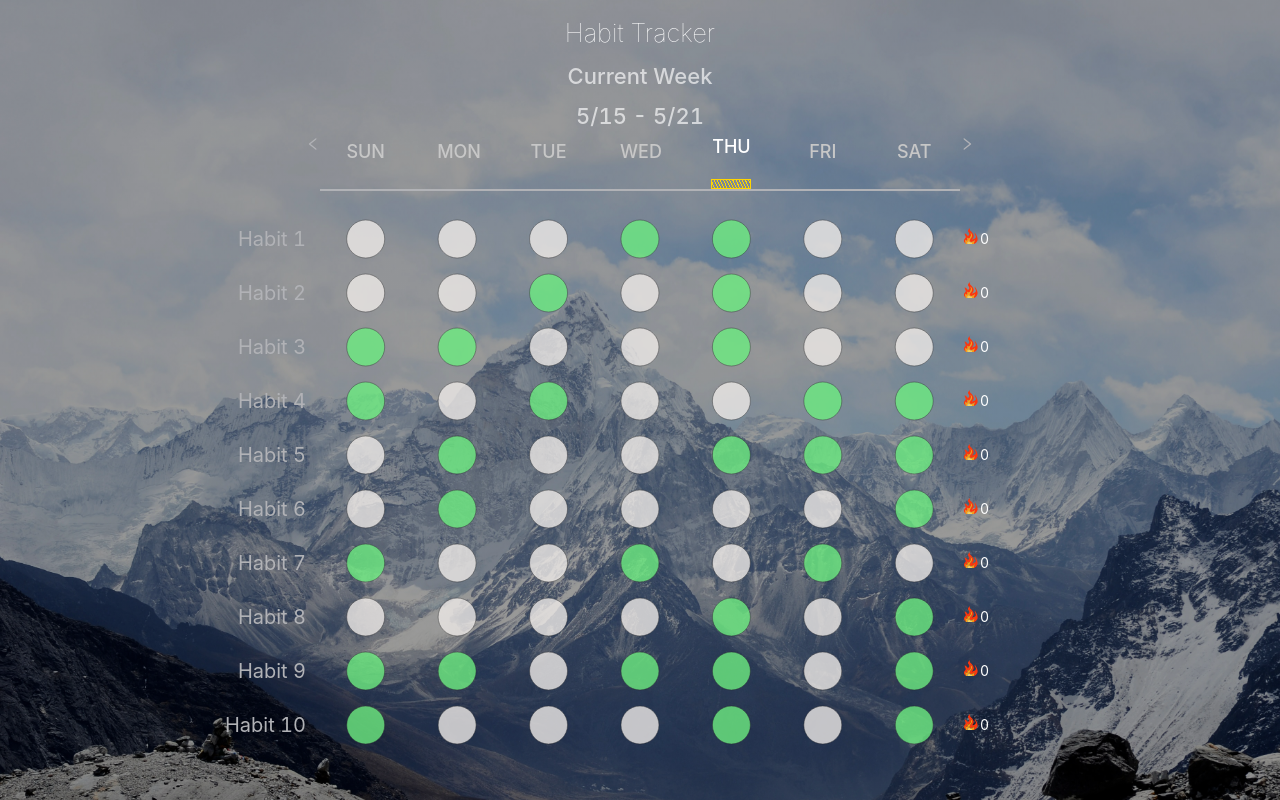
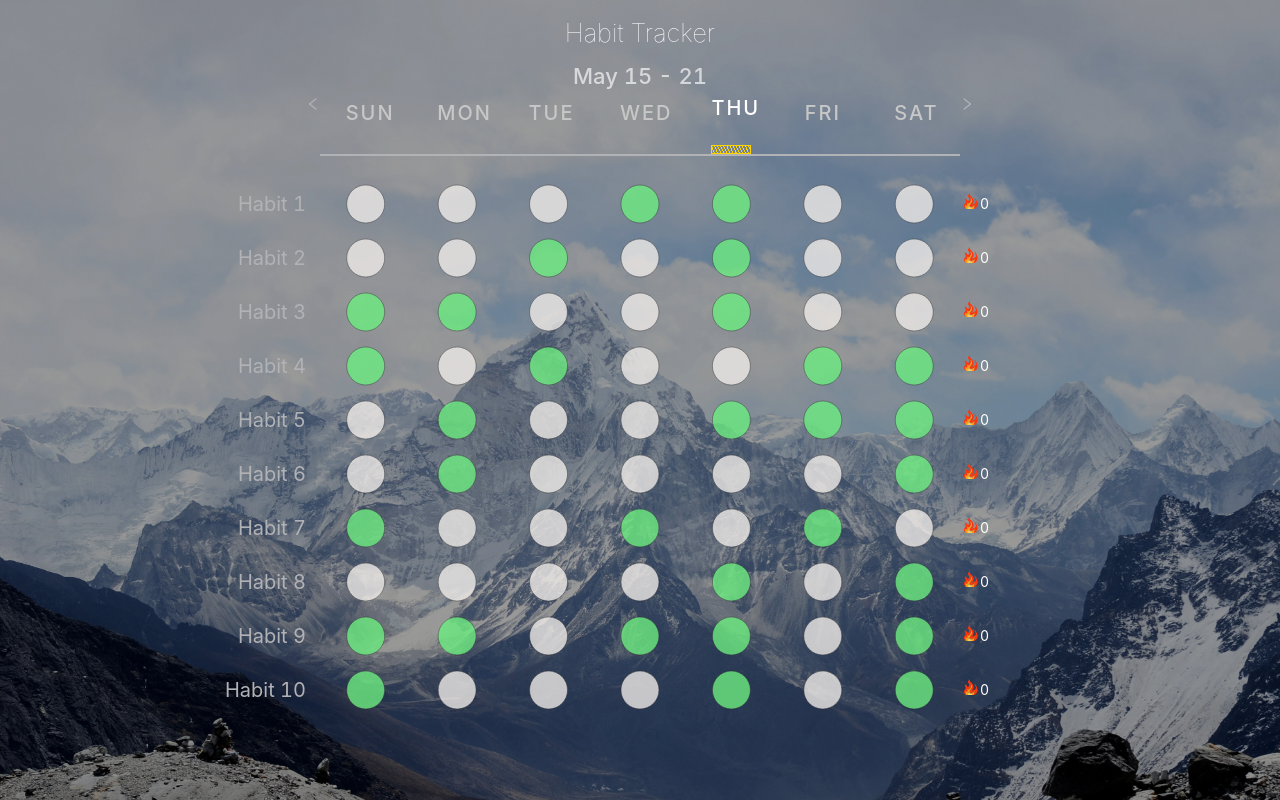
Before and after one commit to brycemorrow4564/habit-tracker, a React (Create React App) app: page / in a window 1280 px wide. Built offline with nearby package versions, Linux system fonts and the light colour scheme.

Commit message:
Created util file for miscellanous helper functions. Updated formatting for text that describes current week of analysis.

```diff
--- a/src/App.tsx
+++ b/src/App.tsx
@@ -1,17 +1,16 @@
 import * as React from 'react';
 import { RootProvider } from './contexts/context';
 import { reducer, reducerInitialState } from './reducers/reducer';
-
 import SingleWeekView from "./views/SingleWeekView";
-
 import mountainImage from "./assets/mountain.jpg";
 
 import './css/App.css';
 import './css/StreakGlyph.css';
 import './css/WeekAxis.css';
 import './css/Custom.css';
+import './css/Custom.scss';
 
-import './css/Custom.scss';
+function App() {
 
   /*
   Views
@@ -22,16 +21,14 @@ Views
     * Calendar view (monthly)   (similar to hey habit but better)
   */
 
-function App() {
+  const [ state, dispatch ] = React.useReducer(reducer, reducerInitialState);
+  const [backgroundInit, setBackgroundInit] = React.useState<Boolean>(false);
 
-  const [ state, dispatch ] = React.useReducer(reducer, reducerInitialState);
-
-  // let backgroundImage = `linear-gradient(rgba(0, 0, 0, 0.5), rgba(0, 0, 0, 0.5)), url(${mountainImage}) no-repeat center center fixed`;
-  let backgroundImage = `linear-gradient(rgba(0, 0, 0, 0.4), rgba(0, 0, 0, 0.4)), url(${mountainImage})`;
-
+  // set background property of html element with an image
   React.useEffect(() => {
     let elem = document.querySelector('html') as HTMLElement;
-    elem.style.backgroundImage = backgroundImage;
+    elem.style.backgroundImage = `linear-gradient(rgba(0, 0, 0, 0.4), rgba(0, 0, 0, 0.4)), url(${mountainImage})`;
+    setBackgroundInit(true);
   }, []);
 
   return (
--- a/src/css/WeekAxis.css
+++ b/src/css/WeekAxis.css
@@ -1,5 +1,6 @@
 p.weekday {
-    font-size: 18px;
+    letter-spacing: 2px;
+    font-size: 20px;
     font-weight: 500;
     text-align: center;
     color: rgb(199, 199, 199);
--- /dev/null
+++ b/src/react-app-env.d.ts
@@ -0,0 +1 @@
+/// <reference types="react-scripts" />
--- /dev/null
+++ b/src/utils/util.ts
@@ -0,0 +1,43 @@
+
+
+export function cssLinearGradientPropertyGenerator( colorA: string,
+                                                    colorB: string,
+                                                    stripeRatioA: number,
+                                                    stripeRatioB: number,
+                                                    degrees: number) {
+    /*
+    Generates a css linear-gradient striping pattern
+    */
+
+    let stepStripeA: number = stripeRatioA * 100;
+    let stepStripeB: number = stripeRatioB * 100;
+    let prefix: string = `linear-gradient(${degrees}deg,`;
+    let transforms: string[] = [];
+
+    let p: number = 0;
+    let p1: number = 0;
+    let toggle: Boolean = true;
+    while (p < 100) {
+      let step = toggle ? stepStripeA : stepStripeB;
+      let color = toggle ? colorA : colorB;
+      p1 = Math.min(100, p + step);
+      transforms.push(`${color} ${p}%, ${color} ${p1}%,`);
+      p = p1;
+      toggle = !toggle;
+    }
+
+    let n: number = transforms.length;
+    if (n) {
+      // remove comma from last transform in sequence
+      let lastString: string = transforms[n-1];
+      transforms[n-1] = lastString.substring(0, lastString.length-1);
+    }
+
+    let resp = `${prefix}${transforms.join('')})`;
+    return resp;
+
+  };
+
+  export function weekIndexMapper(dayIndex: number) {
+    return ['SUN','MON','TUE','WED','THU','FRI','SAT'][dayIndex];
+  }
--- a/src/views/SingleWeekView.tsx
+++ b/src/views/SingleWeekView.tsx
@@ -4,50 +4,13 @@ import { LeftOutlined, RightOutlined } from "@ant-design/icons";
 import _ from "lodash";
 import moment from "moment";
 import { Row, Col, Carousel } from "antd";
+import { cssLinearGradientPropertyGenerator, weekIndexMapper } from "../utils/util";
 import { useRootContext } from "../contexts/context";
 import SingleWeekHabitRow from '../components/SingleWeekHabitRow';
-
-function weekIndexMapper(dayIndex: number) {
-  return ['SUN','MON','TUE','WED','THU','FRI','SAT'][dayIndex];
-}
 
 export interface SingleWeekViewProps {
 
 }
-
-function cssLinearGradientPropertyGenerator(colorA: string, colorB: string, stripeRatioA: number, stripeRatioB: number, degrees: number) {
-  /*
-  Generates a css linear-gradient striping pattern
-  */
-
-  let stepStripeA: number = stripeRatioA * 100;
-  let stepStripeB: number = stripeRatioB * 100;
-  let prefix: string = `linear-gradient(${degrees}deg,`;
-  let transforms: string[] = [];
-
-  let p: number = 0;
-  let p1: number = 0;
-  let toggle: Boolean = true;
-  while (p < 100) {
-    let step = toggle ? stepStripeA : stepStripeB;
-    let color = toggle ? colorA : colorB;
-    p1 = Math.min(100, p + step);
-    transforms.push(`${color} ${p}%, ${color} ${p1}%,`);
-    p = p1;
-    toggle = !toggle;
-  }
-
-  let n: number = transforms.length;
-  if (n) {
-    // remove comma from last transform in sequence
-    let lastString: string = transforms[n-1];
-    transforms[n-1] = lastString.substring(0, lastString.length-1);
-  }
-
-  let resp = `${prefix}${transforms.join('')})`;
-  return resp;
-
-};
 
 const SingleWeekView: React.FC<SingleWeekViewProps> = (props) => {
 
@@ -98,7 +61,18 @@ const SingleWeekView: React.FC<SingleWeekViewProps> = (props) => {
     }
 
     const getCurrentDateText = () => {
-      return `${windowStartDate.format('M/DD')} - ${windowEndDate.format('M/DD')}`;
+      /*  the current date window either exists within one
+          month or spans 2 months. format based on this distinction
+      */
+      let monthStart = windowStartDate.month();
+      let monthEnd = windowEndDate.month();
+      if (monthStart === monthEnd) {
+        // Display month once at start of string
+        return `${windowStartDate.format('MMM D')} - ${windowEndDate.format('D')}`;
+      } else {
+        // Display month on both sides of the '-'
+        return `${windowStartDate.format('MMM D')} - ${windowEndDate.format('MMM D')}`;
+      }
     };
 
     React.useEffect(() => {
@@ -145,11 +119,11 @@ const SingleWeekView: React.FC<SingleWeekViewProps> = (props) => {
         </Row>
 
         {/* Text describing time granularity of current view */}
-        <Row justify="center" align="middle">
+        {/* <Row justify="center" align="middle">
           <Col span={8}>
             <h4 className="header-text-sub" style={{ fontSize: 22 }}>{getSubtitle()}</h4>
           </Col>
-        </Row>
+        </Row> */}
 
         {/* Text describing current time window of analysis */}
         <Row justify="center" align="middle">
```
Lines whose indentation alone changed are shown as unchanged.
